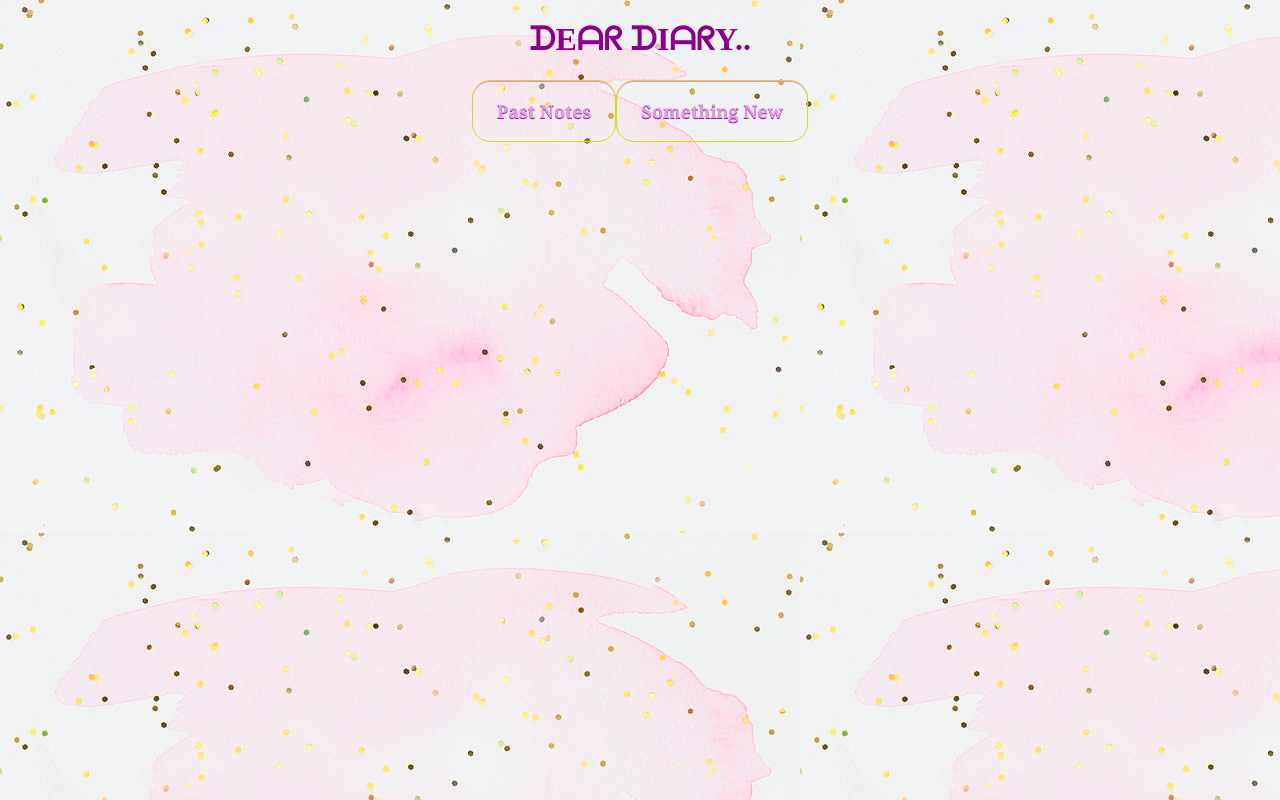
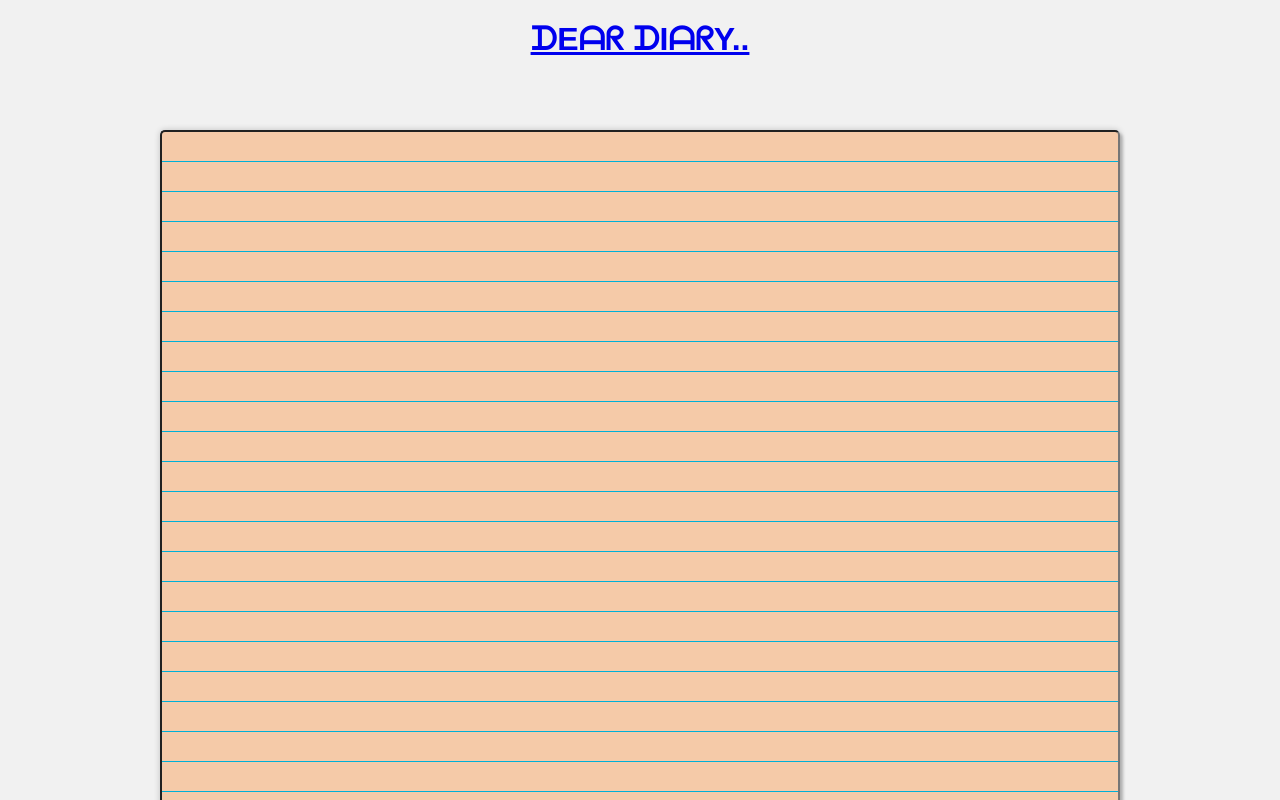
Before and after one commit to amcmullen9291/DearDiary, a React (Create React App) app in the folder frontend/: page /Entry in a window 1280 px wide. Shown: the top 800 px of the page. Built offline with nearby package versions, Linux system fonts and the light colour scheme; the HTML template or start-up script is replaced by a standard one.

Commit message:
starting css for Entry.js

```diff
--- a/frontend/src/App.css
+++ b/frontend/src/App.css
@@ -27,3 +27,44 @@ Body {
 	position:relative;
 	top:1px;
 }
+
+* {
+	-webkit-box-sizing:border-box;
+	-moz-box-sizing:border-box;
+	-ms-box-sizing:border-box;
+	-o-box-sizing:border-box;
+	box-sizing:border-box;
+  }
+
+  body {
+	background: #f1f1f1;
+	font-family:helvetica neue, helvetica, arial, sans-serif;
+	font-weight:200;
+  }
+
+  .paper {
+	width:960px;
+	height:1109px;
+	background: linear-gradient(to bottom, #F5CAA8, 29px,#00b0d7 1px);
+	margin:50px auto;
+	background-size: 100% 30px;
+	position:relative;
+	padding-top:150px;
+	padding-left:160px;
+	padding-right:20px;
+	overflow:hidden;
+	border-radius:5px;
+	-webkit-box-shadow:3px 3px 3px rgba(0,0,0,.2),0px 0px 6px rgba(0,0,0,.2);
+	-moz-box-shadow:3px 3px 3px rgba(0,0,0,.2),0px 0px 6px rgba(0,0,0,.2);
+	-ms-box-shadow:3px 3px 3px rgba(0,0,0,.2),0px 0px 6px rgba(0,0,0,.2);
+	-o-box-shadow:3px 3px 3px rgba(0,0,0,.2),0px 0px 6px rgba(0,0,0,.2);
+	box-shadow:3px 3px 3px rgba(0,0,0,.2),0px 0px 6px rgba(0,0,0,.2);
+  	}
+
+  .endnotes {
+	overflow:hidden;
+	  overflow-y:scroll;
+	  border-right-color:slategrey ;
+	  border-bottom:  lightslategrey;
+	  border-width: thick;
+  }
--- a/frontend/src/Components/Entry.js
+++ b/frontend/src/Components/Entry.js
@@ -1,14 +1,19 @@
 import React, { Component } from 'react';
+import { Link } from 'react-router-dom';
 class Home extends React.Component {
     render() {
       return (
           <>
+          <body>
         <div className="App">
-        <center><h1 className="titleBanner">ᗪEᗩᖇ ᗪIᗩᖇY..</h1></center>
-
+        <center><h1 className="titleBanner"><Link to="/">ᗪEᗩᖇ ᗪIᗩᖇY..</Link></h1></center>
+        <center><form >
+            <input className="paper" name="content"></input>
+        </form></center>
 
         <center><button class="myButton">Past Notes</button><button class="myButton">Something New</button></center>
         </div>
+        </body>
         </>
       )
     }
```
